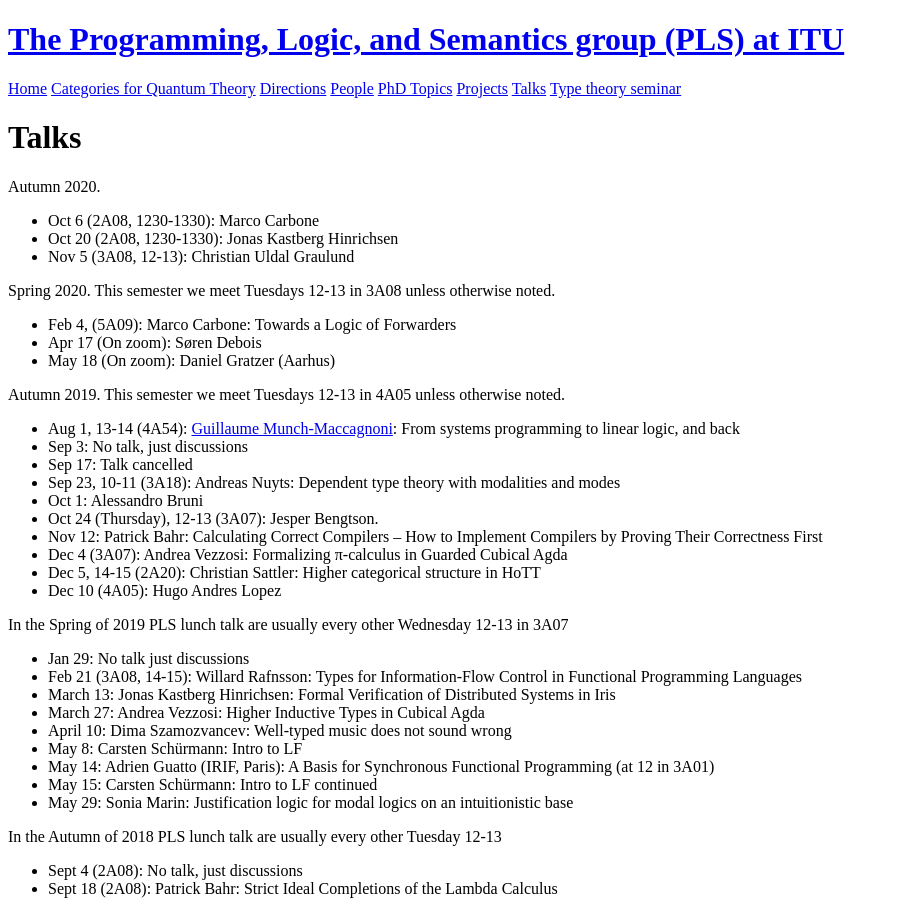
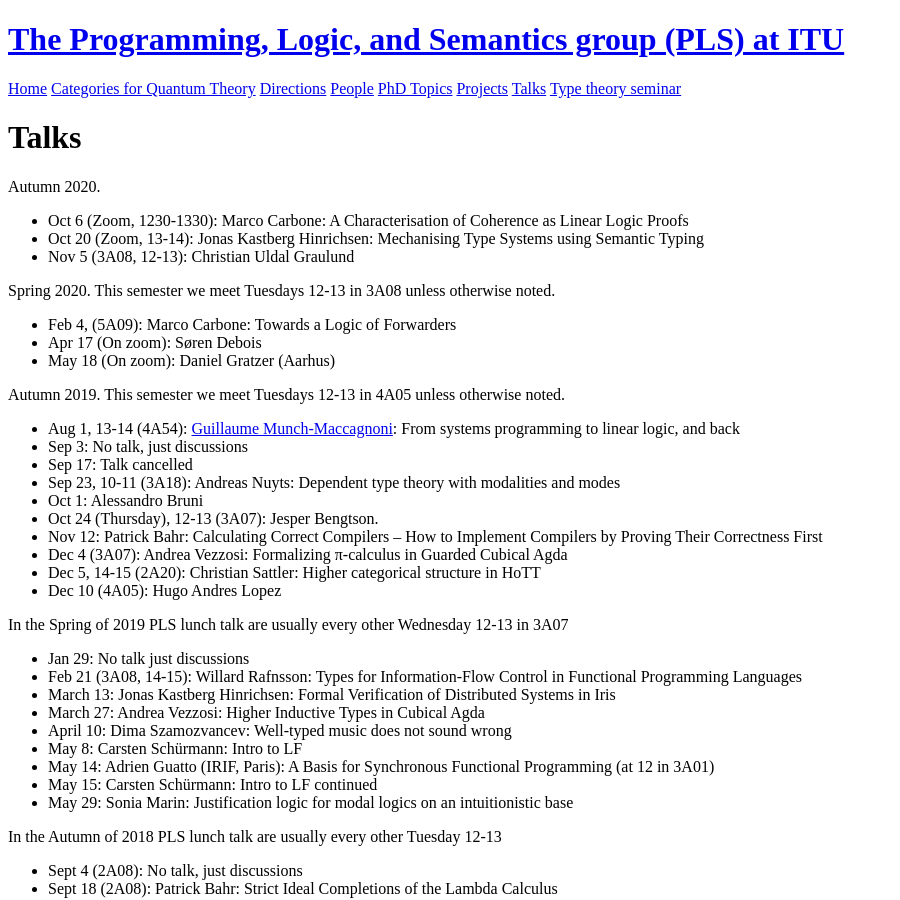
Before and after one commit to rmogelberg/pls.itu.dk, a Jekyll site: the page built from Talks.md, in a window 1280 px wide and 900 px high. Shown: the whole window, without its empty margins (0-900 px from the left). Built offline with Jekyll 4.4.1, drawn with Linux system fonts in a browser that asks for light colours.

Commit message:
Updated talks page

```diff
--- a/Talks.md
+++ b/Talks.md
@@ -4,8 +4,8 @@ title: Talks
 ---
 
 Autumn 2020.
-- Oct 6 (2A08, 1230-1330): Marco Carbone
-- Oct 20 (2A08, 1230-1330): Jonas Kastberg Hinrichsen
+- Oct 6 (Zoom, 1230-1330): Marco Carbone:  A Characterisation of Coherence as Linear Logic Proofs
+- Oct 20 (Zoom, 13-14): Jonas Kastberg Hinrichsen: Mechanising Type Systems using Semantic Typing
 - Nov 5 (3A08, 12-13): Christian Uldal Graulund
 
 Spring 2020. This semester we meet Tuesdays 12-13 in 3A08 unless otherwise noted.
```
